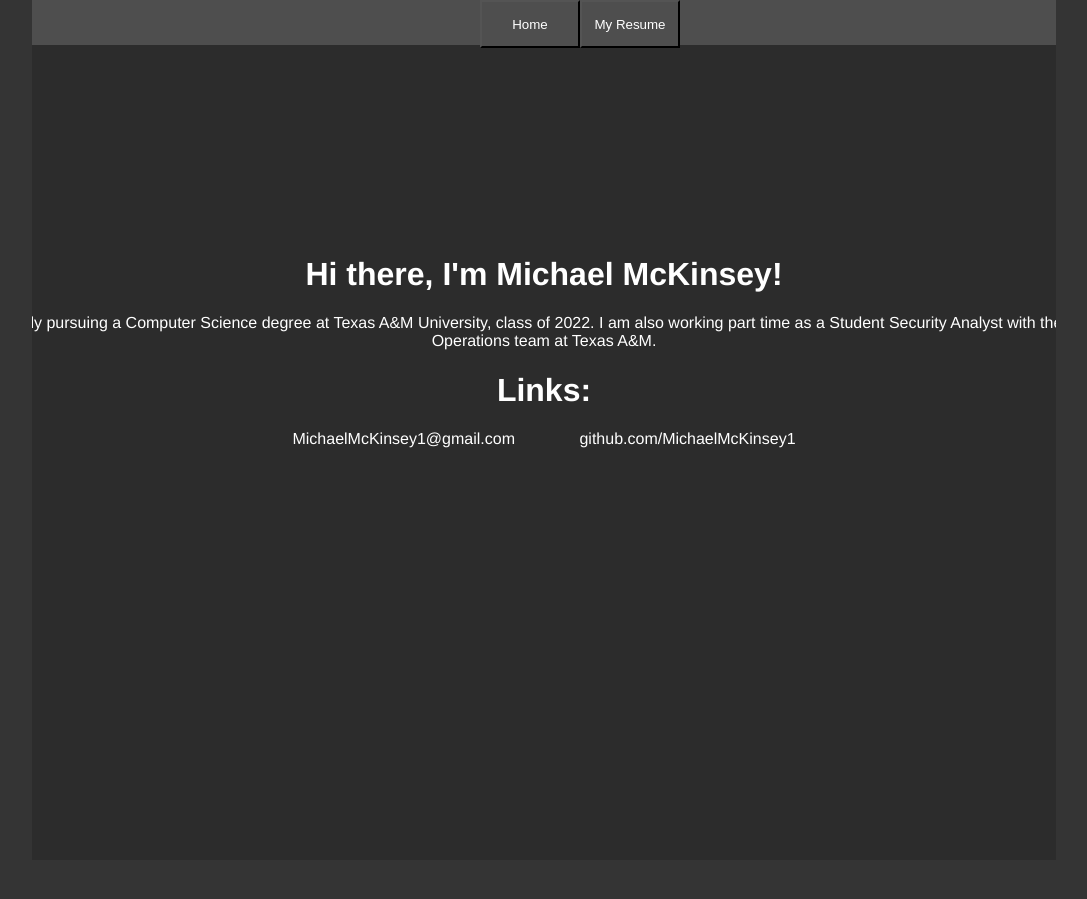
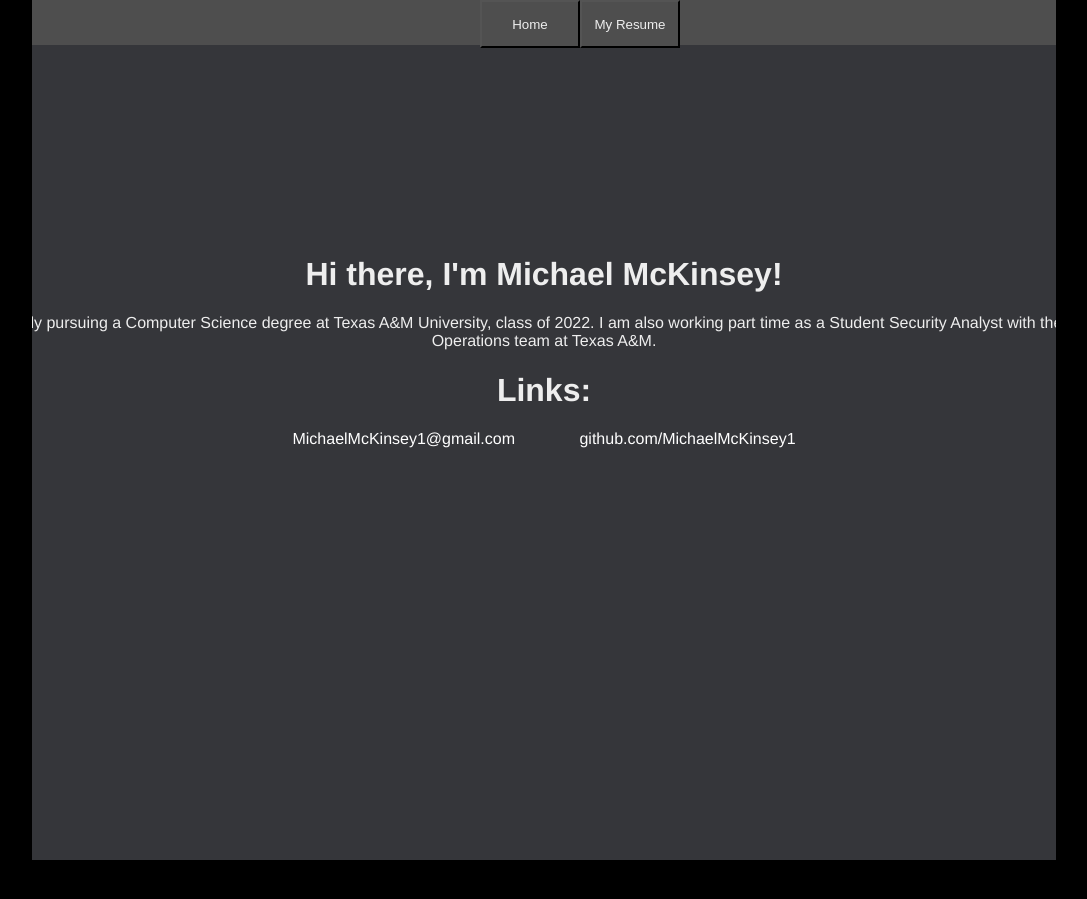
Before and after one commit to michaelmckinsey1/michaelmckinsey1.github.io, a Jekyll site: the page index.html, which Jekyll copies as it is, in a window 1280 px wide. Shown: the whole page, without its empty margins (96-1183 px from the left). Built offline with Jekyll 4.4.1, drawn with Linux system fonts in a browser that asks for light colours.

Commit message:
Update main.css

```diff
--- a/css/main.css
+++ b/css/main.css
@@ -19,13 +19,13 @@
     float: left;
     height: 48px;
     background: #4e4e4e;
-    color: #ffffff;
+    color: rgb(238,238,238,1);
 }
 
 #bottom,
 #left,
 #right {
-    background: #343434;
+    background: #000000;
     position: fixed;
 }
 
@@ -59,9 +59,9 @@
 /*Entire page*******************/
 html {
     font-family: 'Helvetica', 'Arial', 'Sans-Serif';
-    color: #ffffff;
+    color: rgb(238,238,238,1);
     margin: auto;
-    background-color: #2c2c2c;
+    background-color: rgb(53,54,58);
 }
 
 /*******************************/
```
